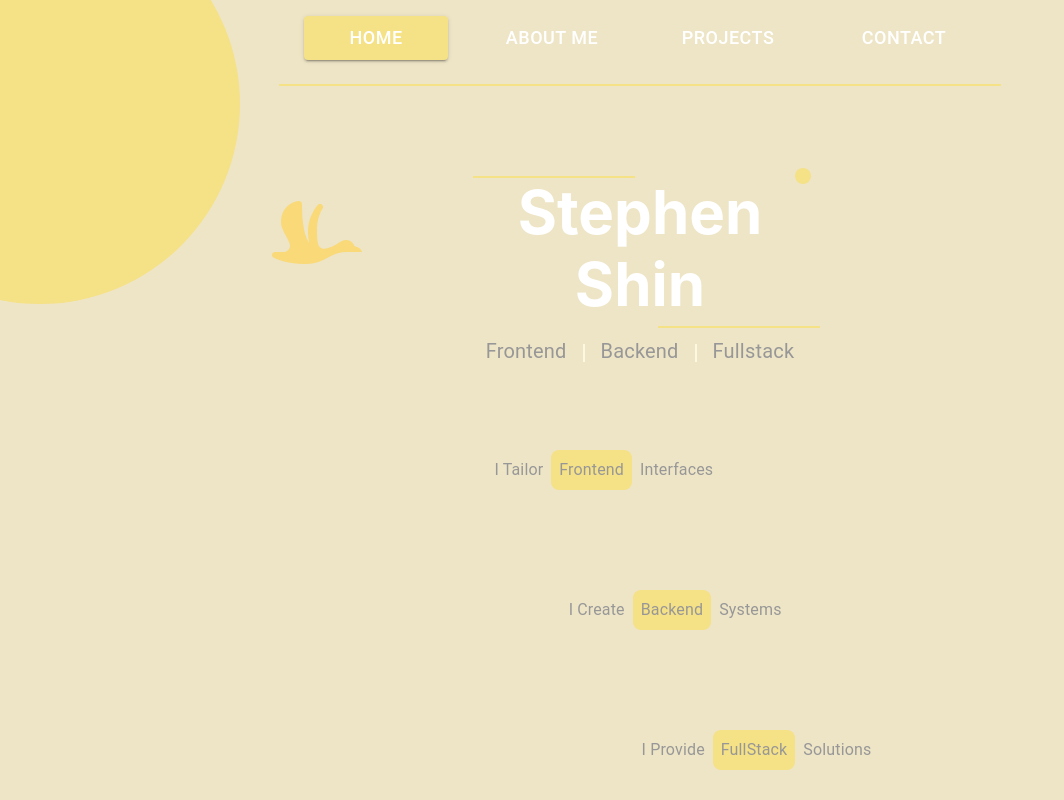
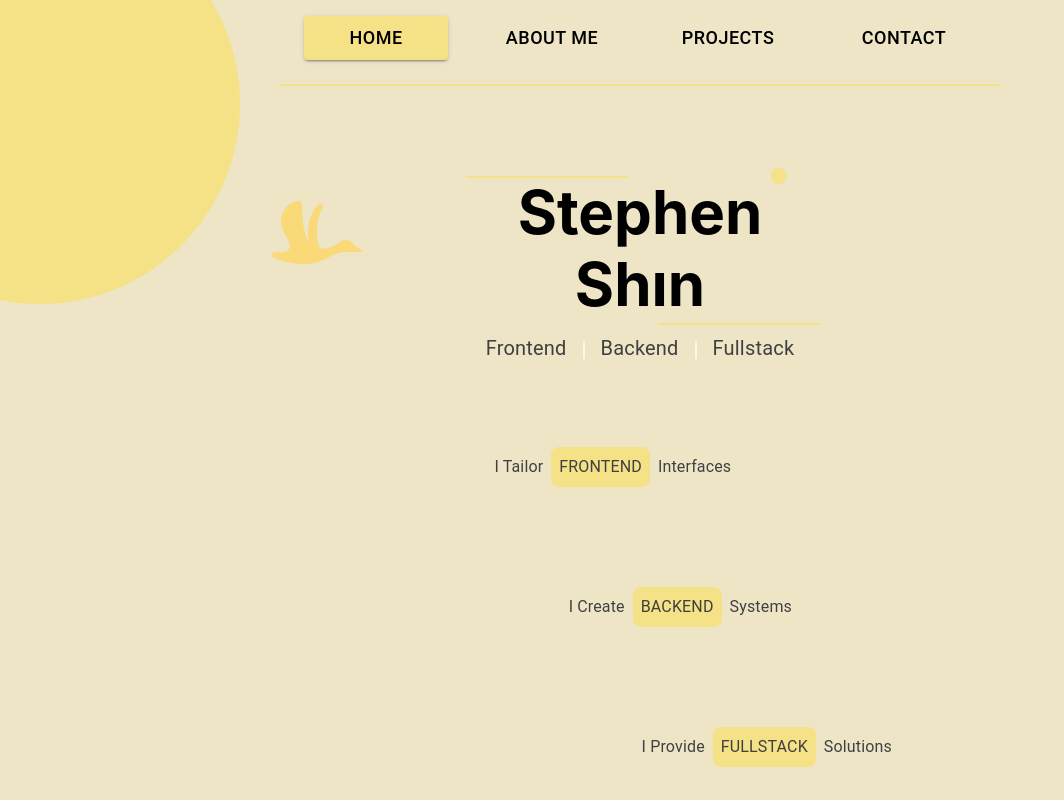
Before and after one commit to shinste/portfolio, a React (Create React App) app: page / in a window 1280 px wide. Shown: the top 800 px of the page, without its empty margins (0-1064 px from the left). Built offline with nearby package versions, Linux system fonts and the light colour scheme.

Commit message:
touch ups

```diff
--- a/src/components/AboutMe.tsx
+++ b/src/components/AboutMe.tsx
@@ -25,12 +25,14 @@ const AboutMe = () => {
                 <div>
                     <img style={{height: '300px', margin: '3rem', marginLeft: 0, borderRadius: 12}} src={portrait} />
                 </div>
+                <div style={{color: '#404040'}}>
                     <Typography sx={{marginTop: '3rem', fontSize: '20px'}}>
                         My name is Stephen! I graduated with an Economics degree at the University of Washington (Seattle), but shortly after graduation I decided to pursue
                         my passion of coding. I started my journey only wanting to develop backend, but I've grown very fond of frontend as well! My favorite things about
                         coding is learning new tools to optimize my means of developing and the satisfaction of being able to see what I've created. Hobbies that I have are
                         playing volleyball, lifting, videogames, and trying new restaurants.
                     </Typography>
+                </div>
             </div>
 
             <h3 style={{color: '#FFFFFF', fontSize: '30px', marginBottom: -2}}>Tech Stack</h3>
--- a/src/components/Contact.tsx
+++ b/src/components/Contact.tsx
@@ -6,8 +6,8 @@ import { Button } from '@mui/material';
 
 const panelStyle: React.CSSProperties = {
     backgroundColor: '#FDF8DF',
-    height: '50vh',
-    width:'20vw',
+    height: '30rem',
+    width:'20rem',
     margin: '2rem',
     borderRadius: 12,
   };
@@ -32,15 +32,19 @@ const Contact = () => {
             </div>
             <div style={{...panelStyle}}>
                 <img style={{...logoStyle}} src={github} />
+                <a href="https://github.com/shinste/" style={{ textDecoration: 'none' }}>
                     <Button style={{...logoStyle}} variant='contained' sx={{backgroundColor: '#F5E186'}}>
                         Visit
                     </Button>
+                </a>
             </div>
             <div style={{...panelStyle}}>
                 <img style={{...logoStyle}} src={linkedin} />
+                <a href="https://www.linkedin.com/feed/" style={{ textDecoration: 'none' }}>
                     <Button style={{...logoStyle}} variant='contained' sx={{backgroundColor: '#F5E186'}}>
                         Visit
                     </Button>
+                </a>
             </div>
         </div>
     );
--- a/src/components/HomePage.tsx
+++ b/src/components/HomePage.tsx
@@ -11,12 +11,12 @@ const HomePage = () => {
             </div>
             <div className='Center-text Center-horizontal fade' style={{width: '24rem', marginTop: '10rem'}}>
                 <div className='Flex'>
-                <hr style={{width: '10rem', borderColor: '#F5E186', borderStyle: 'solid', marginLeft: 25, marginRight: 160}}/>
-                <div style={{width: '1rem', height: '1rem', backgroundColor: '#F5E186', borderRadius: '50%'}}></div>
+                    <hr style={{width: '10rem', borderColor: '#F5E186', borderStyle: 'solid', marginLeft: 18, marginRight: 137}}/>
+                    <div style={{width: '1rem', height: '1rem', backgroundColor: '#F5E186', marginLeft: 6, borderRadius: '50%'}}></div>
                 </div>
-                <h3 style={{color: '#FFFFFF', fontSize: '60px', marginTop: -10, marginBottom: -2}}>Stephen Shin</h3>
+                <h3 style={{color: 'black', fontSize: '60px', marginTop: -10, marginBottom: -5}}>Stephen Shın</h3>
                 <hr style={{width: '10rem', borderColor: '#F5E186', borderStyle: 'solid', marginLeft: 210}}/>
-                <div className="Flex-center" style={{color: '#979797'}}>
+                <div className="Flex-center" style={{color: '#404040'}}>
                     <Typography mr={2} style={{fontSize: '20px'}}>Frontend</Typography>
                     <hr style={{marginLeft: 0, marginRight: 0, height: '1rem', borderStyle: 'solid', borderColor: '#FDF8DF'}}/>
                     <Typography mx={2} style={{fontSize: '20px'}}>Backend</Typography>
@@ -24,15 +24,15 @@ const HomePage = () => {
                     <Typography ml={2} style={{fontSize: '20px'}}>Fullstack</Typography>
                 </div>
             </div>
-            <div className="Flex-vertical" style={{marginTop: 80, color: '#979797'}}>
+            <div className="Flex-vertical" style={{marginTop: 80, color: '#404040'}}>
                 <div className="Flex slide-in" style={{marginBottom: 100, marginTop: 80}}>
-                    <Typography p={1} ml={'38vw'} >I Tailor</Typography> <div style={{backgroundColor: '#F5E186', borderRadius: 8}}><Typography p={1}>Frontend</Typography></div> <Typography p={1}>Interfaces</Typography>
+                    <Typography p={1} ml={'38vw'} >I Tailor</Typography> <div style={{backgroundColor: '#F5E186', borderRadius: 8}}><Typography p={1}>FRONTEND</Typography></div> <Typography p={1}>Interfaces</Typography>
                 </div>
                 <div className="Flex slide-in slide-delay-1" style={{marginBottom: 100}}>
-                    <Typography p={1} ml={'43.8vw'} >I Create</Typography> <div style={{backgroundColor: '#F5E186', borderRadius: 8}}><Typography p={1}>Backend</Typography></div> <Typography p={1}>Systems</Typography>
+                    <Typography p={1} ml={'43.8vw'} >I Create</Typography> <div style={{backgroundColor: '#F5E186', borderRadius: 8}}><Typography p={1}>BACKEND</Typography></div> <Typography p={1}>Systems</Typography>
                 </div>
                 <div className="Flex slide-in slide-delay-2">
-                    <Typography p={1} ml={'49.5vw'} >I Provide</Typography> <div style={{backgroundColor: '#F5E186', borderRadius: 8}}><Typography p={1}>FullStack</Typography></div> <Typography p={1}>Solutions</Typography>
+                    <Typography p={1} ml={'49.5vw'} >I Provide</Typography> <div style={{backgroundColor: '#F5E186', borderRadius: 8}}><Typography p={1}>FULLSTACK</Typography></div> <Typography p={1}>Solutions</Typography>
                 </div>
             </div>
         </div>
--- a/src/components/NavButton.tsx
+++ b/src/components/NavButton.tsx
@@ -10,10 +10,17 @@ const NavButton: React.FC<ButtonProps> =  ({name, button, setButton, handleButto
     return (
         <Button variant={button === name ? 'contained' : 'text'} onClick={() => {setButton(name)
                                                                                  handleButtonClick(name)}} sx={{backgroundColor: button === name ? '#F5E186' : null,
-                                                                                                                color: 'white',
+                                                                                                                '&:hover': {
+                                                                                                                    backgroundColor: '#F5E186', // Background color on hover
+                                                                                                                },
+                                                                                                                '&:active': {
+                                                                                                                    backgroundColor: '#F5E186', // Background color when clicked
+                                                                                                                },
+                                                                                                                color: 'black',
                                                                                                                 margin: 2,
                                                                                                                 width: '9rem',
-                                                                                                                fontSize: '18px'}}>{name}</Button>
+                                                                                                                fontSize: '18px',
+                                                                                                                }}>{name}</Button>
     );
 }
 
--- a/src/components/Projects.tsx
+++ b/src/components/Projects.tsx
@@ -12,9 +12,9 @@ const Projects = () => {
                 <hr style={{width: '14rem', borderColor: '#F5E186', borderStyle: 'solid', marginLeft: 0, marginBottom: '2rem'}}/>
             </div>
 
-            <div className="Vertical-flex" style={{backgroundColor: '#FDF8DF', width: '100%', margin: 'auto', borderRadius: 12, marginTop: '3rem', color: '#8B8B8B'}}>
+            <div className="Vertical-flex" style={{backgroundColor: '#FDF8DF', width: '100%', margin: 'auto', borderRadius: 12, marginTop: '3rem', color: '#404040'}}>
                 <div style={{margin: 'auto', width: '85%', paddingTop: '3rem'}}>
-                    <Typography >This Website</Typography>
+                    <Typography style={{fontSize: '23px'}} >This Website</Typography>
                     <div className='Flex' style={{width: '100%', marginTop: '2rem'}}>
                         <div className="Vertical-flex">
                             <img style={{width: '533.33px', height: '300px'}} src={portfolio} />
@@ -35,7 +35,7 @@ const Projects = () => {
                 </div>
 
                 <div style={{margin: 'auto', width: '85%', paddingTop: '3rem'}}>
-                    <Typography >Collaborative Event Planning Application</Typography>
+                    <Typography style={{fontSize: '23px'}} >Collaborative Event Planning Application</Typography>
                     <div className='Flex' style={{width: '100%', marginTop: '2rem'}}>
                         <div className="Vertical-flex">
                             <img style={{width: '533.33px', height: '300px'}} src={collap} />
@@ -62,7 +62,7 @@ const Projects = () => {
                 </div>
 
                 <div style={{margin: 'auto', width: '85%', paddingTop: '3rem', paddingBottom: '5rem'}}>
-                    <Typography >AI Poker Game</Typography>
+                    <Typography style={{fontSize: '23px'}} >AI Poker Game</Typography>
                     <div className='Flex' style={{width: '100%', marginTop: '2rem'}}>
                         <div className="Vertical-flex">
                             <img style={{width: '533.33px', height: '300px'}} src={poker} />
```
Lines whose indentation alone changed are shown as unchanged.
